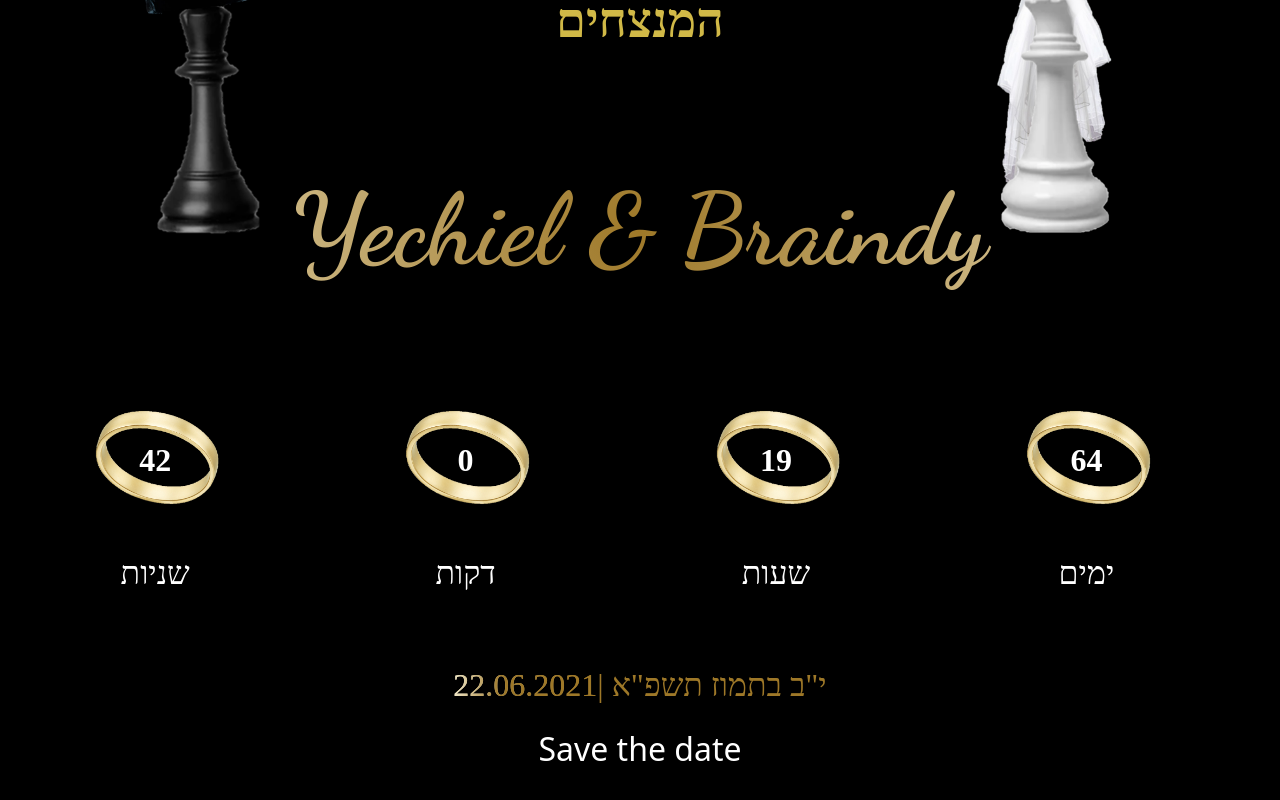
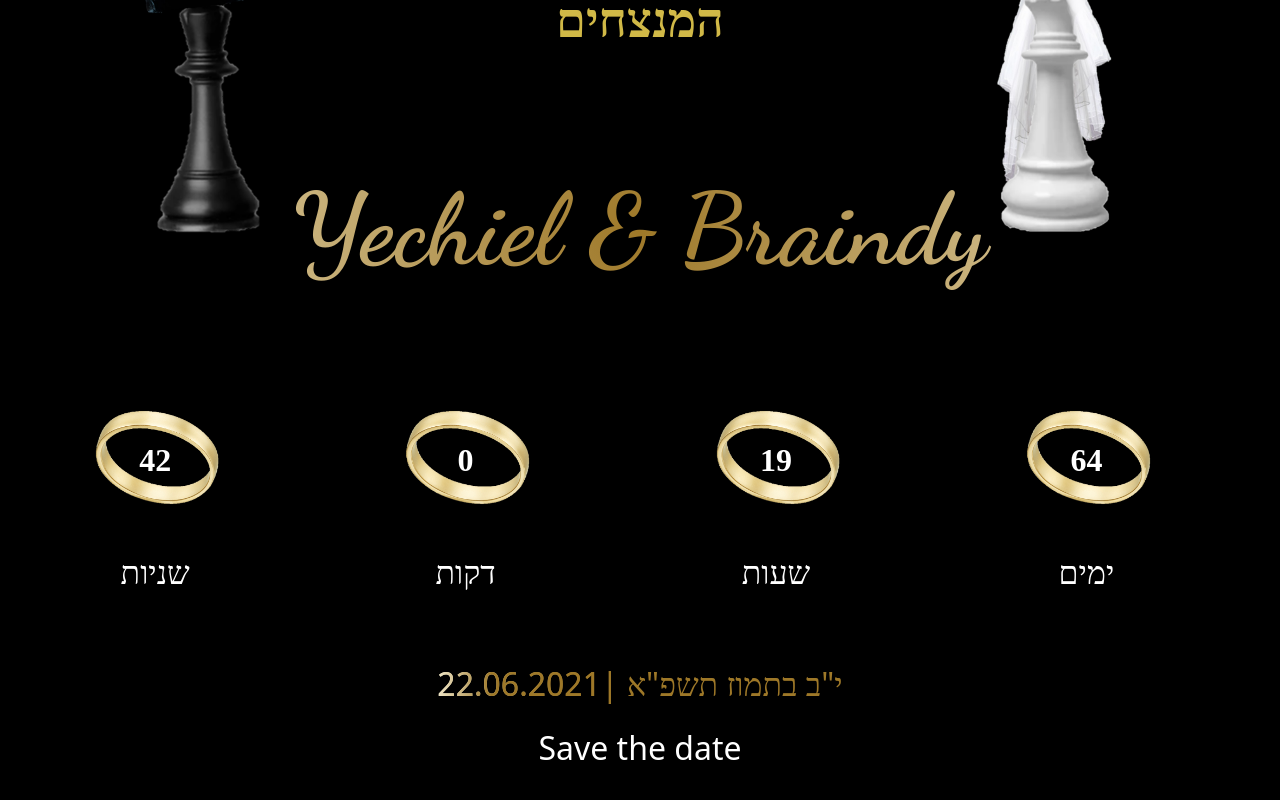
Before and after one commit to RivkaBarNatan/64WeddingCountdown, an Angular app: page / in a window 1280 px wide. Shown: the part 1140-1940 px from the top of the page. Built offline with nearby package versions, Linux system fonts and the light colour scheme; a small style sheet from the web is missing.

Commit message:
remove hebrew fonts

```diff
--- a/src/app/main/main.component.scss
+++ b/src/app/main/main.component.scss
@@ -366,8 +366,8 @@ h1::after {
 }
 .dates
 {
-    font-family: 'Ellinia CLM', serif;
-    font-family: 'Felix007', serif;
+//     font-family: 'Ellinia CLM', serif;
+//     font-family: 'Felix007', serif;
     animation: transitionlight .15s ease-in-out infinite;
     // -webkit-background-clip: text;
     // -webkit-text-fill-color: transparent;
```
